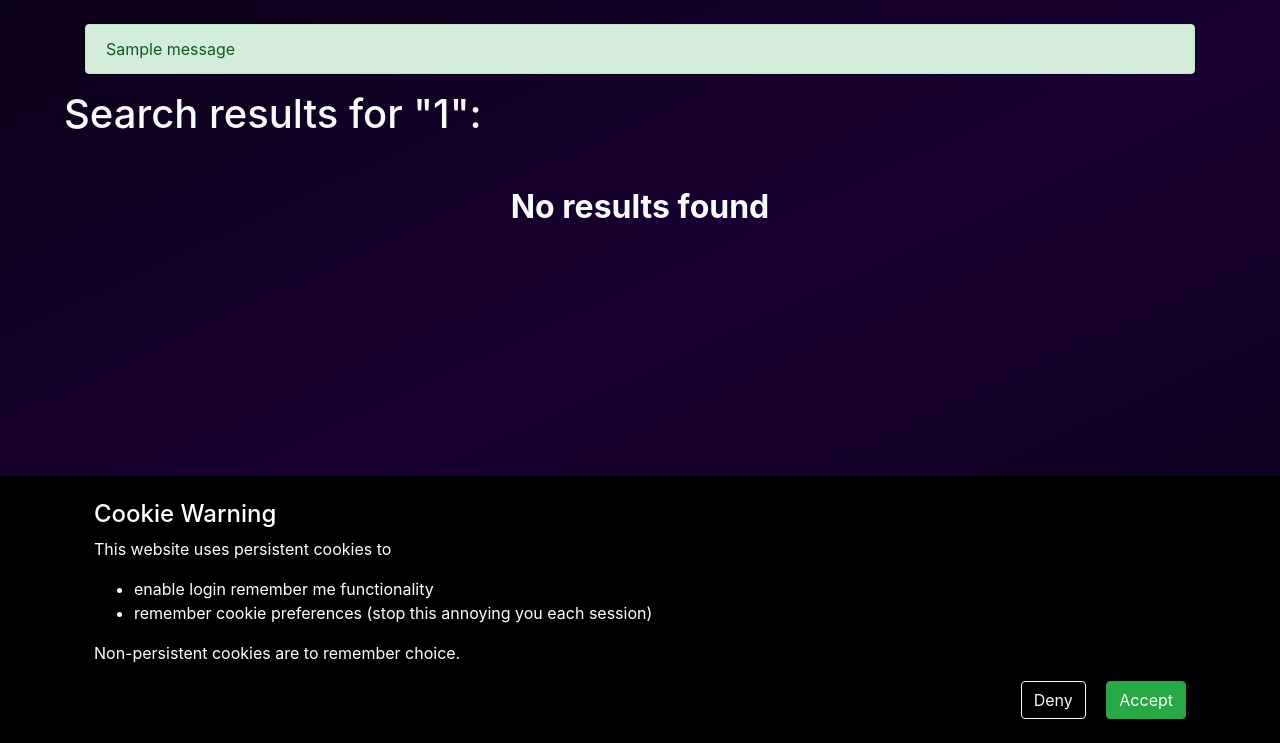
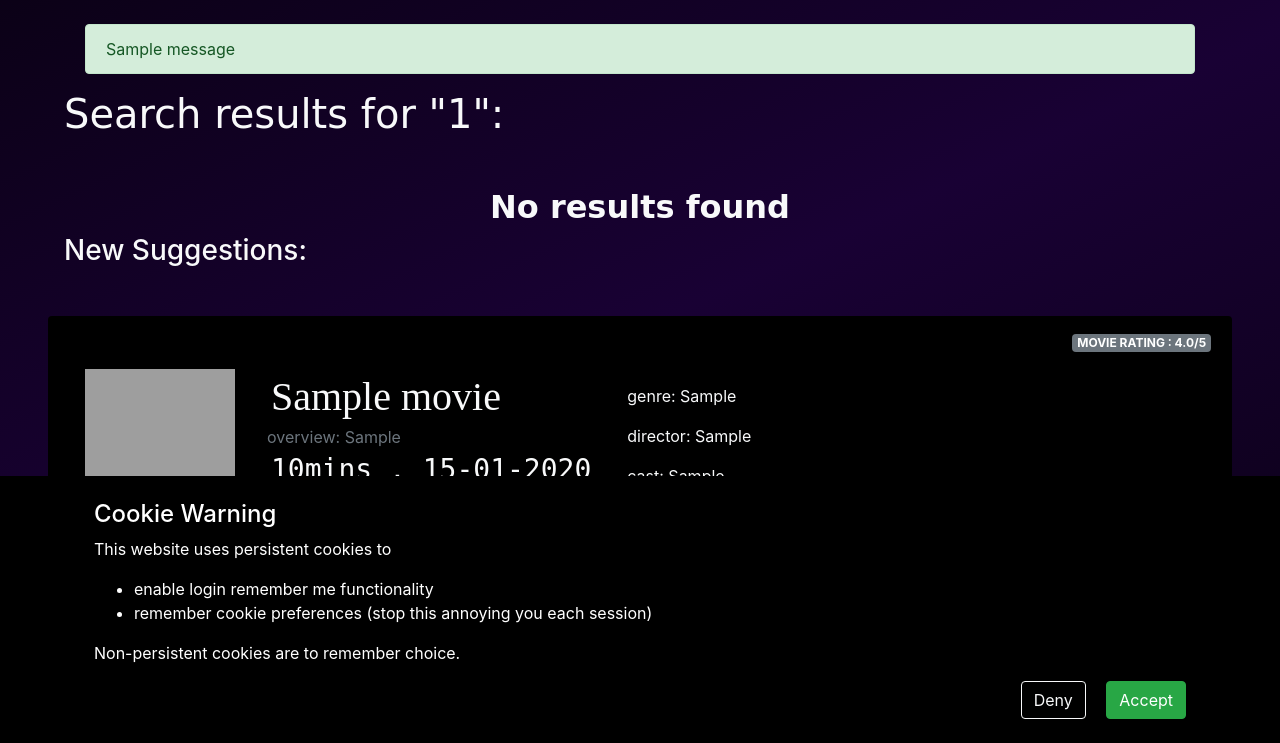
Before and after one commit to yesh21/MovieBookingSystem, a Flask app: page /movie/search_results/1 in a window 1280 px wide. Shown: the part 57-800 px from the top of the page. Run offline with Flask 2, Linux system fonts and the light colour scheme; tables that the repository leaves empty hold one stand-in row (values such as "Sample post"); one stand-in notice (Sample message) is shown; some libraries are stand-ins or nearby versions; grey boxes are pictures that could not be loaded.

Commit message:
updated search/Movie suggestions

```diff
--- a/Flask_Cinema_Site/movie/templates/search_results.html
+++ b/Flask_Cinema_Site/movie/templates/search_results.html
@@ -12,10 +12,12 @@
 </head>
 
 <body>
-    <h1 style="margin-left: 5%;">Search results for "{{query}}":</h1>
-    <h2 style="text-align-last: center;margin-top: 50px;"><strong>{{message}}</strong></h2>
+    <h1 style="margin-left: 5%;font-family: cursive;">Search results for "{{query}}":</h1>
+    {%if noresults %}
+    <h2 style="text-align-last: center;margin-top: 50px;font-family: cursive;"><strong>No results found</strong></h2>
     <title>Search Results</title>
-    {% for movie in results %}
+    <h3 style="margin-left: 5%;">New Suggestions:</h3>
+    {%endif%} {% for movie in results %}
     <div class="card gedf-card m-5" style="background-color: black;">
         <div class="card-header">
             <div class="text-right">
@@ -44,8 +46,7 @@
             </div>
         </div>
     </div>
-    <br>
-    <br>
+
 </body>
 
 </html>
--- a/Flask_Cinema_Site/movie/views.py
+++ b/Flask_Cinema_Site/movie/views.py
@@ -137,7 +137,7 @@ def search():
     cur = con.cursor()
     term = request.form['q']
     print('term: ', term)
-    cur.execute("SELECT name FROM movie ")
+    cur.execute("SELECT name FROM movie WHERE name LIKE ?""", ('%' + term + '%', ))
     con.commit()
     rows = {}
     rows = cur.fetchmany(5)
@@ -149,14 +149,17 @@ def search():
 
 @movies_blueprint.route('/search_results/<query>')
 def search_results(query):
-    message = ""
-    results1 = db.session.query(models.Movie).filter(models.Movie.name.ilike(query)).all()
-    results2 = db.session.query(models.Movie).filter(models.Movie.cover_art_name.ilike(query)).all()
-    results3 = db.session.query(models.Movie).filter(models.Movie.released.ilike(query)).all()
-    results = results1 + results2 + results3
-    # results = set(results)
+    noresults = False
+    search = "%{}%".format(query)
+    results1 = db.session.query(models.Movie).filter(models.Movie.name.like(search)).all()
+    results2 = db.session.query(models.Movie).filter(models.Movie.genres.like(search)).all()
+    results3 = db.session.query(models.Movie).filter(models.Movie.cast.like(search)).all()
+    results4 = db.session.query(models.Movie).filter(models.Movie.directors.like(search)).all()
+    results = results1 + results2 + results3 + results4
+    results = set(results)
     if len(results) == 0:
-        message += "No results found"
+        noresults = True
+        results=db.session.query(models.Movie).order_by(models.Movie.released.desc()).limit(2).all()
     return render_template('search_results.html',
                            query=query,
-                           results=results, message=message)
+                           results=results, noresults=noresults)
```
